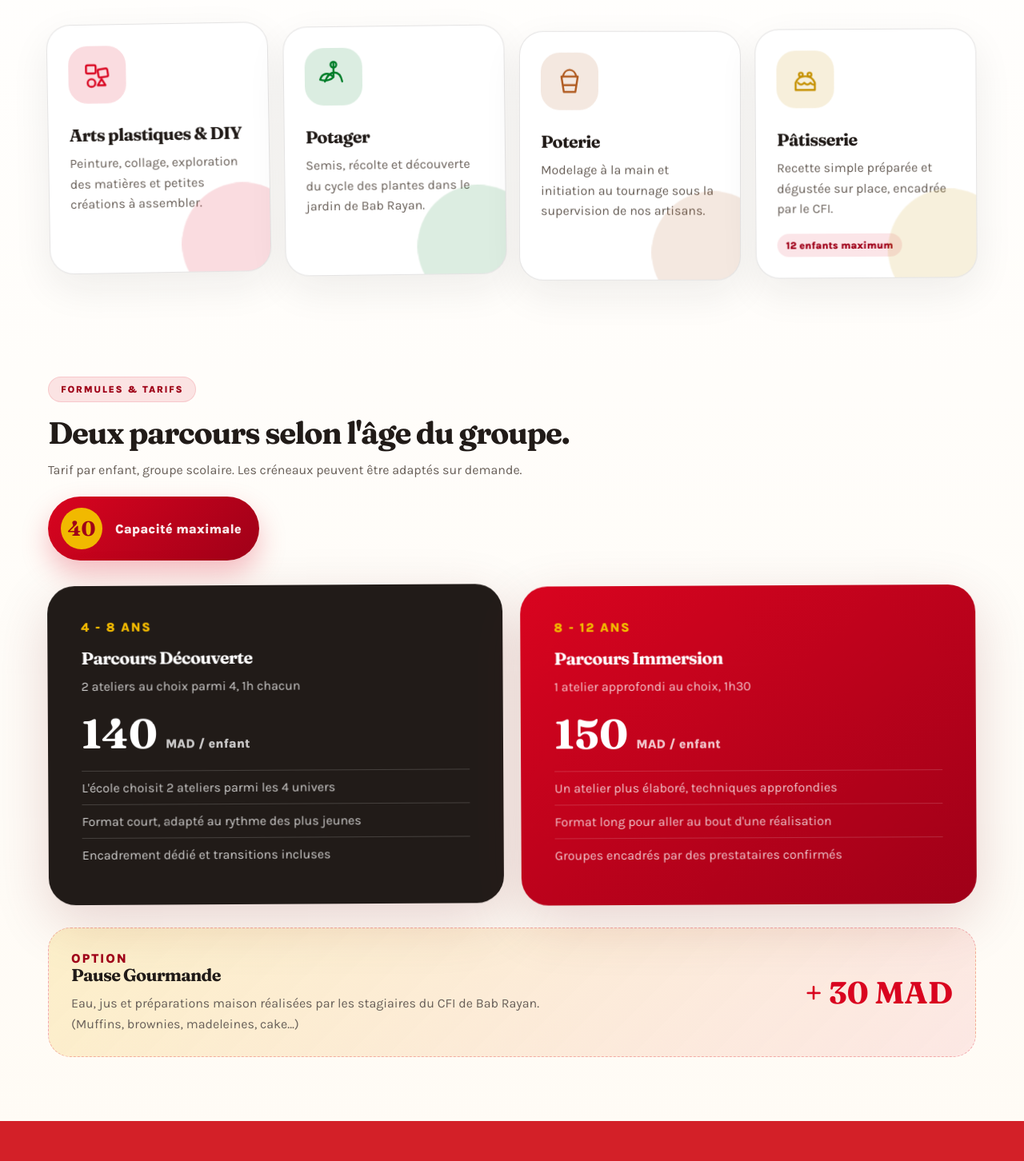
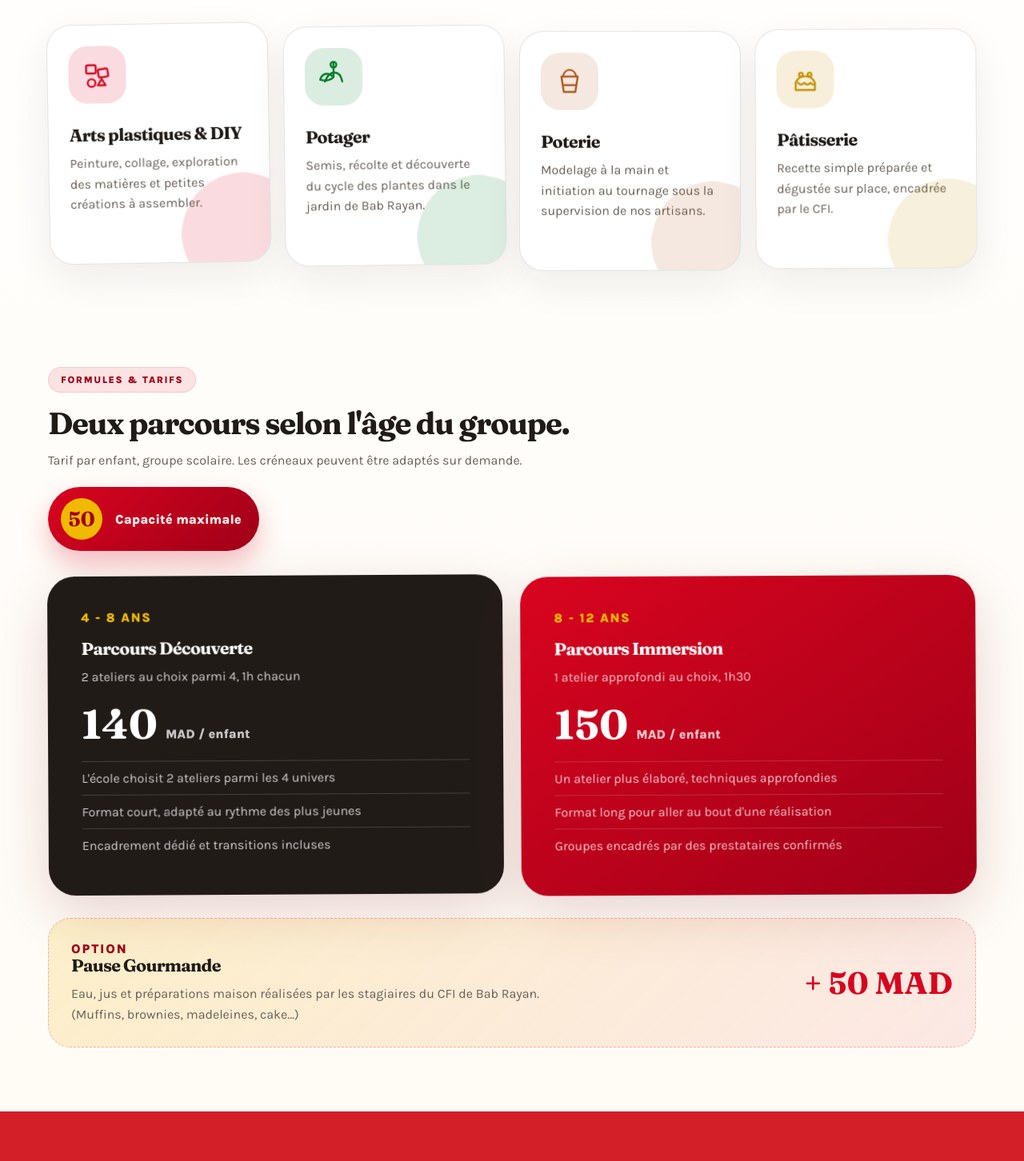
Before and after one commit to babrayan980-dev/formules_brochure, a Next.js app: page / in a window 1280 px wide. Shown: the part 3274-4726 px from the top of the page at 80% size. Built offline with nearby package versions, Linux system fonts and the light colour scheme.

Commit message:
Update page.js

```diff
--- a/app/page.js
+++ b/app/page.js
@@ -34,7 +34,7 @@ const ateliers = [
     text: "Recette simple préparée et dégustée sur place, encadrée par le CFI.",
     icon: "cake",
     color: "gold",
-    tag: "12 enfants maximum",
+    // tag: "12 enfants maximum",
   },
 ];
 
@@ -490,7 +490,7 @@ export default function Home() {
               adaptés sur demande.
             </p>
             <div className="capacity-badge">
-              <span className="capacity-number">40</span>
+              <span className="capacity-number">50</span>
               <span className="capacity-text">
                 <strong>Capacité maximale</strong>
               </span>
@@ -528,7 +528,7 @@ export default function Home() {
                 CFI de Bab Rayan. <br />(Muffins, brownies, madeleines, cake…)
               </p>
             </div>
-            <strong>+ 30 MAD</strong>
+            <strong>+ 50 MAD</strong>
           </div>
         </section>
 
```
